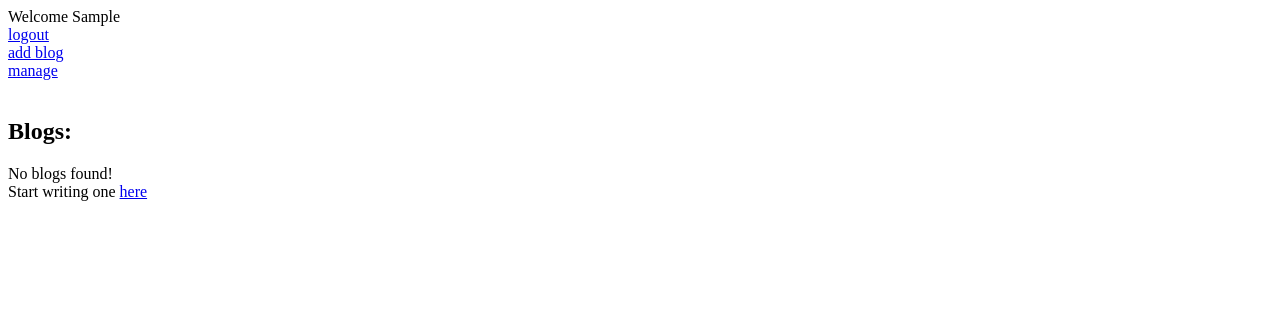
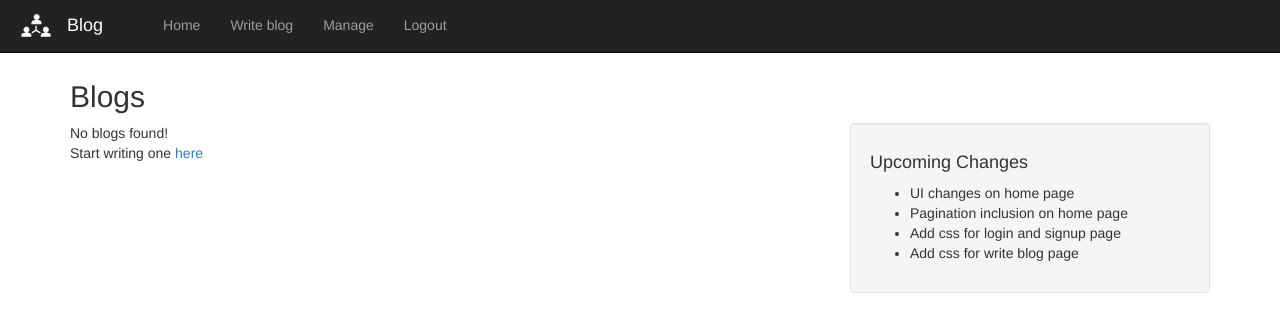
Before and after one commit to akhil-code/blog-platform, a Django app: page / in a window 1280 px wide. Shown: the top 332 px of the page. Run offline with Django 3.2, Linux system fonts and the light colour scheme; the visitor is signed in with stand-in values (Sample User, id 1); data that the repository does not hold is empty; some libraries are stand-ins or nearby versions.

Commit message:
GUI for home page added with animation (#2)
* used bootstrap for blog view page

* added css for home page

* added blog overview in home page

* UI improvement on home page

* Added css animation to home page

```diff
--- a/blog/admin.py
+++ b/blog/admin.py
@@ -1,10 +1,9 @@
 from django.contrib import admin
 
-from .models import Author, Blog, Comment, Improvement, Tag
+from .models import Author, Blog, Comment, Tag
 
 # Register your models here.
 admin.site.register(Author)
 admin.site.register(Blog)
 admin.site.register(Comment)
-admin.site.register(Improvement)
 admin.site.register(Tag)
--- /dev/null
+++ b/blog/static/blog/css/index.css
@@ -0,0 +1,10 @@
+.fade-in{
+    transition: all 0.5s ease-out;
+    transform: rotateX(-45deg);
+    opacity: 0;
+}
+
+.fade-in-show{
+    transform: none;
+    opacity: 1;
+}
--- /dev/null
+++ b/blog/static/blog/js/index.js
@@ -0,0 +1,38 @@
+document.addEventListener("DOMContentLoaded", function(){
+    // animates list of home page
+    startAnimation();
+});
+
+function startAnimation(){
+    // variable keep trackes of the time at which items are being animated
+    let time = 0;
+    // interval between animation of two items
+    let interval = 200;
+    // animates title
+    time = loadTitle(time, interval);
+    // animates list items
+    loadPanels(time, interval);
+}
+
+function loadTitle(time, interval){
+    time = 500;
+    let title = document.querySelector('h2');
+    title.classList.add('fade-in');
+    setTimeout(function(){
+        title.classList.add('fade-in-show');
+    }, time);
+    time += interval
+    return time;
+
+}
+
+function loadPanels(time, interval){
+    document.querySelectorAll(".list-item").forEach(function(panel){
+        panel.classList.add("fade-in");
+        setTimeout(function(){
+            panel.classList.add("fade-in-show");
+        }, time);
+        time += interval;
+    });
+    return time;
+}
--- a/blog/templates/blog/base.html
+++ b/blog/templates/blog/base.html
@@ -6,8 +6,10 @@
   <head>
     <meta charset="utf-8">
     <meta name="viewport" content="width=device-width, initial-scale=1">
+
     {% comment %} Page title {% endcomment %}
     <title>{% block title %}{% endblock %}</title>
+
     {% comment %} icon {% endcomment %}
     {% load static %}
     <link rel="icon" href="{% static 'blog/img/icon.png' %}" sizes="32x32"/>
@@ -17,6 +19,8 @@
     <script src="https://ajax.googleapis.com/ajax/libs/jquery/3.3.1/jquery.min.js"></script>
     <script src="https://maxcdn.bootstrapcdn.com/bootstrap/3.3.7/js/bootstrap.min.js"></script>
 
+    {% comment %} provides block for adding custom css or javascript files {% endcomment %}
+    {% block head %}{% endblock %}
   </head>
 
   {% comment %} body {% endcomment %}
@@ -26,7 +30,10 @@
     <nav class="navbar navbar-inverse navbar-fixed-top">
       <div class="container-fluid">
         {% comment %} icon {% endcomment %}
-        <img align="left" style="margin-top:5px;margin-bottom:5px;margin-right:10px;" src="{% static 'blog/img/icon.png' %}" alt="logo" height="42" width="42">
+        <img
+          align="left" src="{% static 'blog/img/logo.png' %}"
+          style="margin-top:5px;margin-bottom:5px;margin-right:10px;"
+          height="42" width="42" alt="logo">
         {% comment %} minimize icon design {% endcomment %}
         <div class="navbar-header">
           <button type="button" class="navbar-toggle" data-toggle="collapse" data-target="#myNavbar">
@@ -34,26 +41,28 @@
             <span class="icon-bar"></span>
             <span class="icon-bar"></span>
           </button>
-          <a class="navbar-brand" href="#" style="color:white;margin-right:30px;">EmR Club</a>
+          <a class="navbar-brand" href="{% url 'index' %}" style="color:white;margin-right:30px;">Blog</a>
         </div>
 
         {% comment %} navbar items {% endcomment %}
         <div class="collapse navbar-collapse" id="myNavbar">
           <ul class="nav navbar-nav">
-            <li><a href="#">Workshops</a></li>
-            <li><a href="#">Projects</a></li>
-            <li><a href="#">Gallery</a></li>
-            <li><a href="#">Contact us</a></li>
-            <li><a href="#">About us</a></li>
-            <li><a href="#">Queries / Feedback</a></li>
-            <li><a href="#">Resources</a></li>
+            <li><a href="{% url 'index' %}">Home</a></li>
+            {% if user %}
+                <li><a href=" {% url 'blog_input' %}"> Write blog </a></li>
+                <li><a href=" {% url 'manage' %}">Manage</a></li>
+                <li><a href=" {% url 'logout' %}"> Logout </a></li>
+            {% else %}
+                <li><a href=" {% url 'login' %}"> Login </a></li>
+                <li><a href=" {% url 'signup' %}"> Sign up </a></li>
+            {% endif %}
           </ul>
         </div>
       </div>
     </nav>
     {% comment %} navbar end {% endcomment %}
 
-    <br><br><br><br>
+    <br><br><br>
     <div class="container">
       {% block body %}{% endblock %}
     </div>
--- a/blog/templates/blog/index.html
+++ b/blog/templates/blog/index.html
@@ -1,28 +1,83 @@
-{% if user %}
-    Welcome {{ user.first_name }}<br>
-    <a href=" {% url 'logout' %}"> logout </a><br>
-    <a href=" {% url 'blog_input' %}"> add blog </a><br>
-    <a href=" {% url 'manage' %}">manage</a><br>
-{% else %}
-    <a href=" {% url 'login' %}"> login </a><br>
-    <a href=" {% url 'signup' %}"> Sign up </a><br>
-{% endif %}
-<br>
+{% extends "blog/base.html" %}
 
+{% block title %}
+    Home | Blog
+{% endblock%}
+
+{% block head %}
+    {% load static %}
+    <link rel="stylesheet" href="{% static 'blog/css/index.css' %}">
+    <script src="{% static 'blog/js/index.js' %}"></script>
+{% endblock %}
+
+{% block body %}
+    <div class="row">
+        <div class="col-lg-12">
+            <h2> Blogs </h2>
             {% if message %}
                 {{ message }}
             {% endif %}
+        </div>
+    </div>
 
-<h2>Blogs: </h2>
+    <div class="row">
+        <div class="col-lg-8">
+            <div class="row">
+                <div class="col-lg-12">
                     {% if blogs %}
                         {% for blog in blogs %}
-        <li>
-            <a href="{% url 'blog_view' blog.id %}">
-                {{ blog.title }} by {{ blog.author}}
+                            <div class="panel panel-default list-item">
+                                <div class="panel-body">
+                                    <h4> {{ blog.title }} </h4>
+                                    {% if blog.overview %}
+                                        <div class="text-muted">
+                                            {{ blog.overview }} ......
+                                        </div>
+                                        <br>
+                                    {% endif %}
+                                </div>
+                                <div class="panel-footer">
+                                    <div class="row">
+                                        <div class="col-lg-8 col-xs-8">
+                                            <div class="text-muted">
+                                                Posted on {{ blog.date_posted }} by
+                                                <a href="{% url 'author_posts' blog.author.id %}">
+                                                    <mark> {{ blog.author }} </mark>
                                                 </a>
-        </li>
+                                            </div>
+                                        </div>
+                                        <div class="col-lg-4 col-xs-4">
+                                            <a href="{% url 'blog_view' blog.id %}" class="pull-right">
+                                                <button type="button" class="btn btn-primary btn-sm">
+                                                    Read More <span class="glyphicon glyphicon-chevron-right"></span>
+                                                </button>
+                                            </a>
+                                        </div>
+                                    </div>
+                                </div>
+                            </div>
+
+
                         {% endfor %}
                     {% else %}
                             No blogs found! <br>
                             Start writing one <a href=" {% url 'blog_input' %}"> here </a><br>
                     {% endif %}
+                </div>
+            </div>
+
+        </div>
+
+        <div class="col-lg-4">
+            <div class="well">
+                <h4>Upcoming Changes</h4>
+                <ul>
+                    <li>UI changes on home page</li>
+                    <li>Pagination inclusion on home page</li>
+                    <li>Add css for login and signup page</li>
+                    <li>Add css for write blog page</li>
+                </ul>
+            </div>
+        </div>
+    </div>
+{% endblock%}
--- a/blog/urls.py
+++ b/blog/urls.py
@@ -13,4 +13,7 @@ urlpatterns = [
     path('add-comment/<int:blog_id>', views.add_comment, name="add_comment"),
     path('manage', views.manage_posts_view, name='manage'),
     path('delete-blog', views.delete_blog, name='delete_blog'),
+
+    path('test', views.test_view, name='test'),
+
 ]
--- a/blog/views.py
+++ b/blog/views.py
@@ -10,8 +10,9 @@ import json
 
 # home page
 def index(request):
+    blogs = Blog.objects.all()
     context = {
-        'blogs' : Blog.objects.all(),
+        'blogs' : blogs,
         'user' : request.user if request.user.is_authenticated else None,
     }
     return render(request, 'blog/index.html', context)
@@ -207,3 +208,6 @@ def delete_blog(request):
         return HttpResponse('success')
     else:
         return HttpResponse('unsuccessful')
+
+def test_view(request):
+    return render(request, 'blog/blog_template.html')
```
Also changed, not shown: blog/models.py (+12 -2 lines), blog/templates/blog/blog.html (+80 -27 lines), blog/templates/blog/blog_template.html (deleted, +0 -115 lines), blog/migrations/0003_auto_20180922_0954.py (added), blog/static/blog/img/logo.png (added), blog/static/blog/img/user.png (added), 1 other file. Lines whose indentation alone changed are shown as unchanged.
